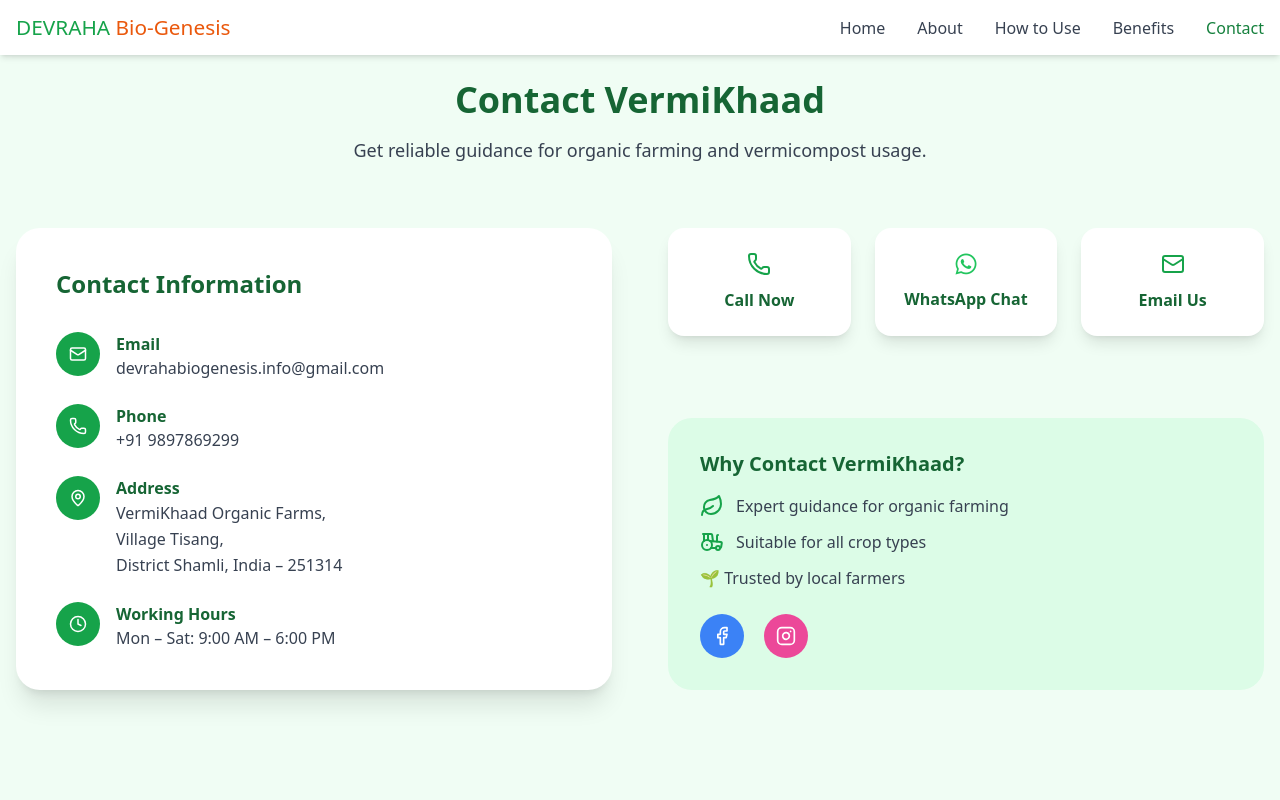
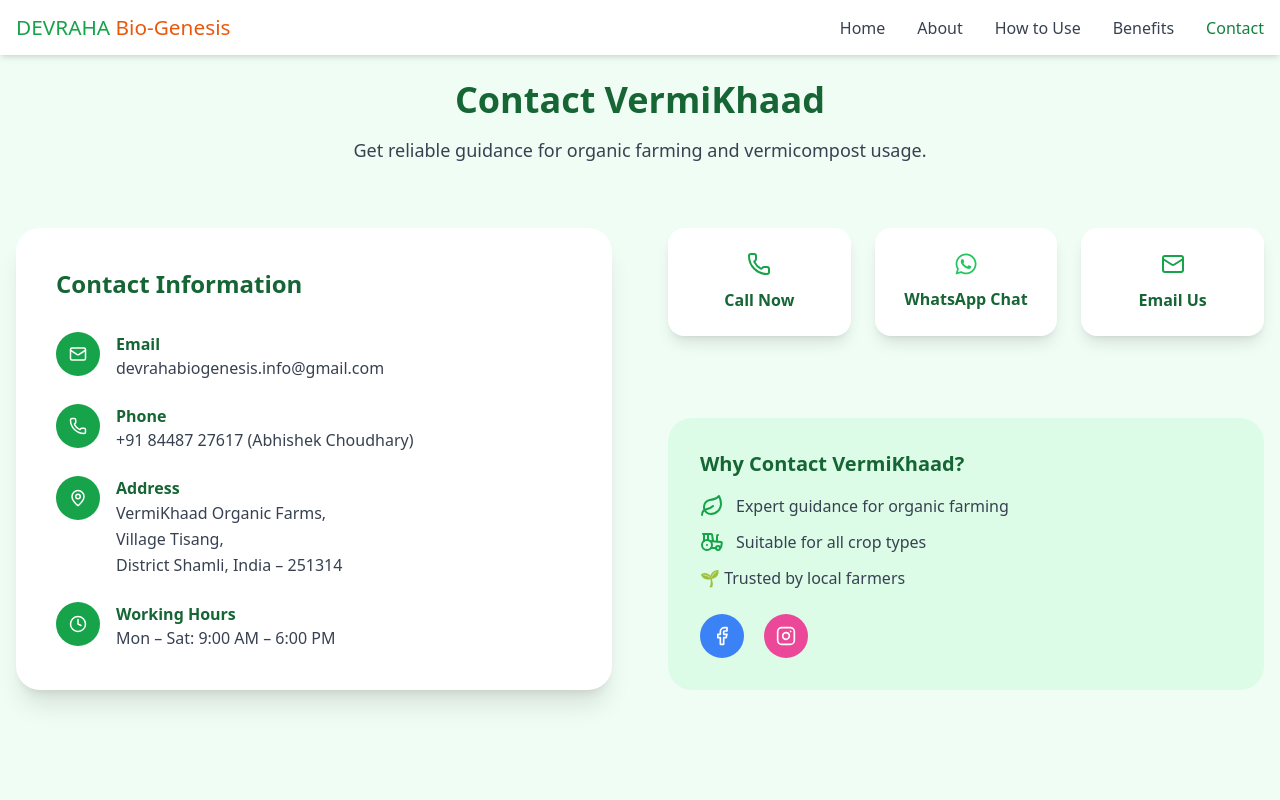
Before and after one commit to devraha2911/devrahaproject, a React (Vite) app: page /contact in a window 1280 px wide. Shown: the top 800 px of the page. Built offline with nearby package versions, Linux system fonts and the light colour scheme.

Commit message:
update contact

```diff
--- a/src/components/Contact/Contact.jsx
+++ b/src/components/Contact/Contact.jsx
@@ -240,7 +240,7 @@
                   href="tel:+911234567890"
                   className="text-gray-700 hover:text-green-600"
                 >
-                  +91 9897869299
+                  +91 84487 27617 (Abhishek Choudhary)
                 </a>
               </div>
             </div>
```
